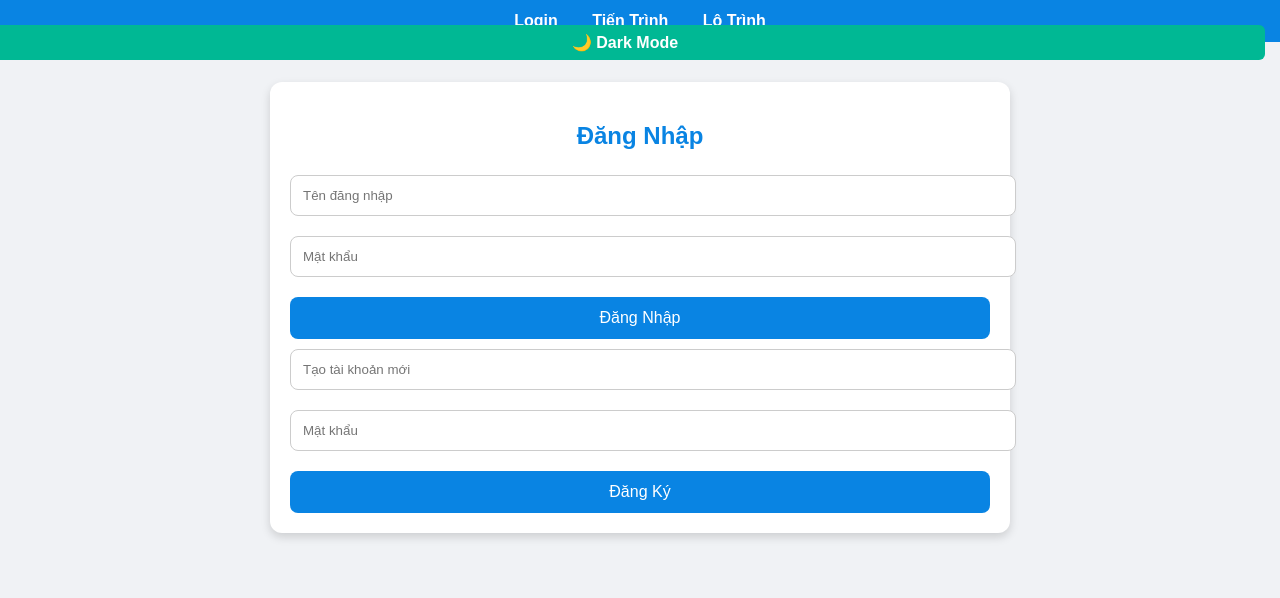
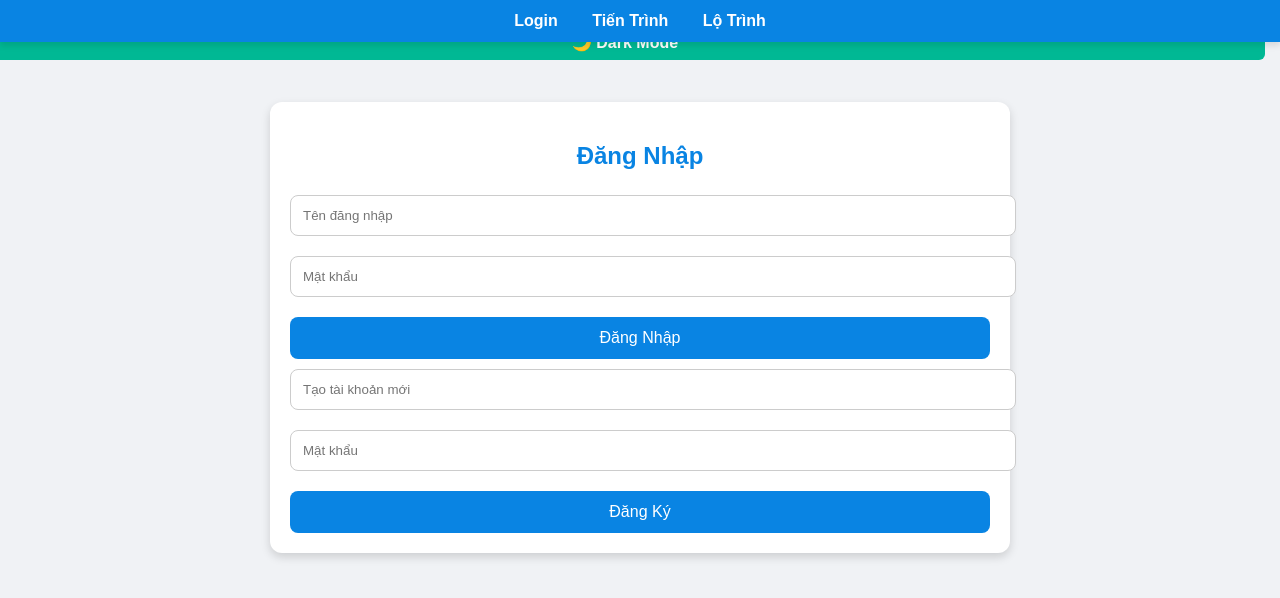
Before and after one commit to HDang-pg/python-tracker, a Flask app: page / in a window 1280 px wide. Shown: the top 598 px of the page. Run offline with Flask 3, Linux system fonts and the light colour scheme.

Commit message:
Update style.css

```diff
--- a/static/style.css
+++ b/static/style.css
@@ -13,11 +13,15 @@ body.dark {
     color: white;
 }
 
-/* NAVBAR */
+/* NAVBAR - Sticky */
 nav {
     background: #0984e3;
     padding: 12px;
     text-align: center;
+    position: sticky;
+    top: 0;
+    z-index: 1000;
+    box-shadow: 0 4px 6px rgba(0,0,0,0.1);
 }
 nav a {
     color: white;
@@ -30,6 +34,7 @@ nav a {
 body.dark nav {
     background: #2d3436;
 }
+
 .toggle-dark {
     position: fixed;
     top: 15px;
@@ -50,7 +55,7 @@ body.dark nav {
 /* CONTAINER */
 .container {
     max-width: 700px;
-    margin: 40px auto;
+    margin: 60px auto 40px;
     background: white;
     padding: 20px;
     border-radius: 12px;
@@ -149,3 +154,16 @@ body.dark .tab {
     background: #636e72;
     color: white;
 }
+
+/* Tab content animation */
+.content {
+    display: none;
+    opacity: 0;
+    transform: translateY(10px);
+    transition: opacity 0.5s ease, transform 0.5s ease;
+}
+.content.active {
+    display: block;
+    opacity: 1;
+    transform: translateY(0);
+}
```
